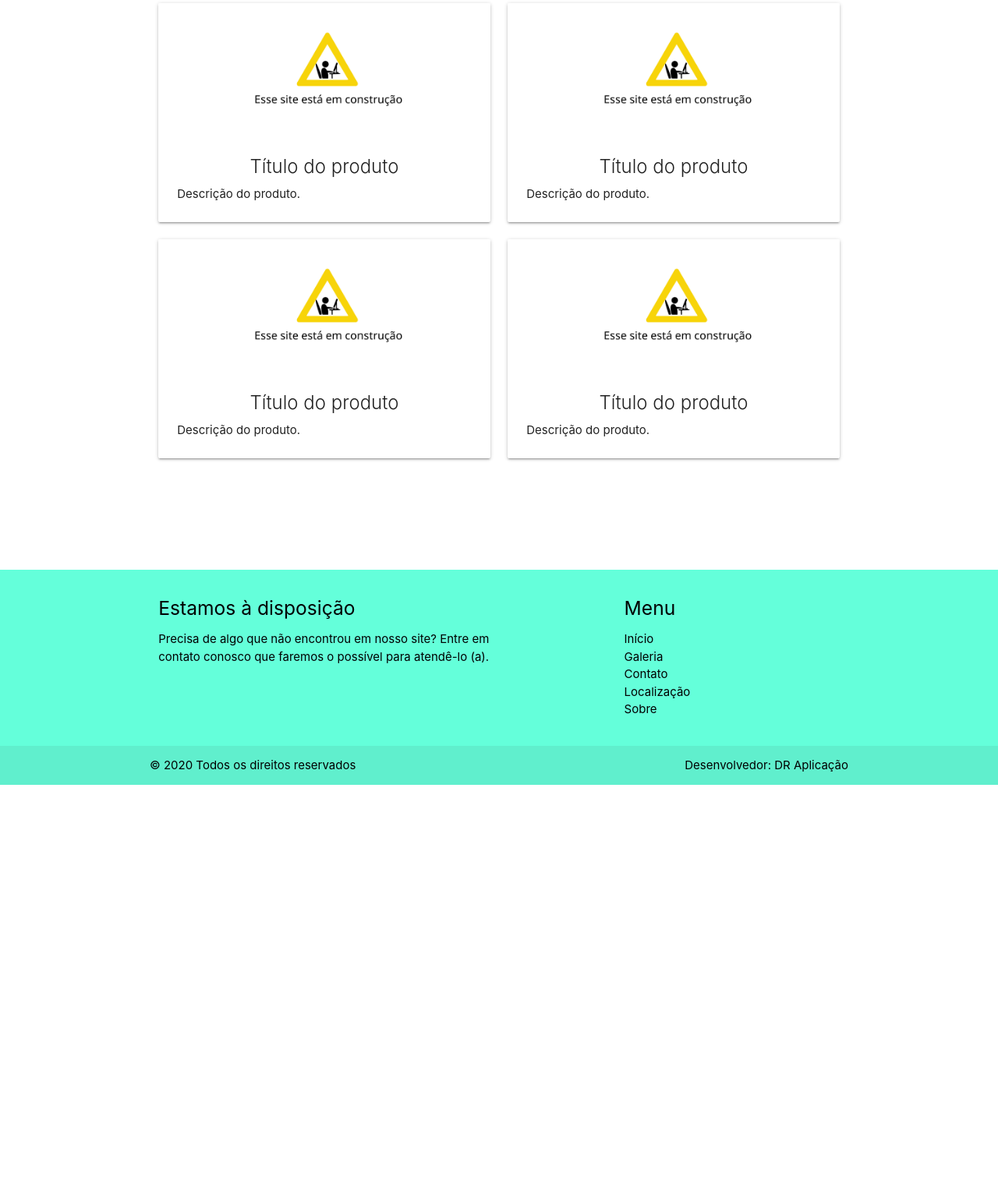
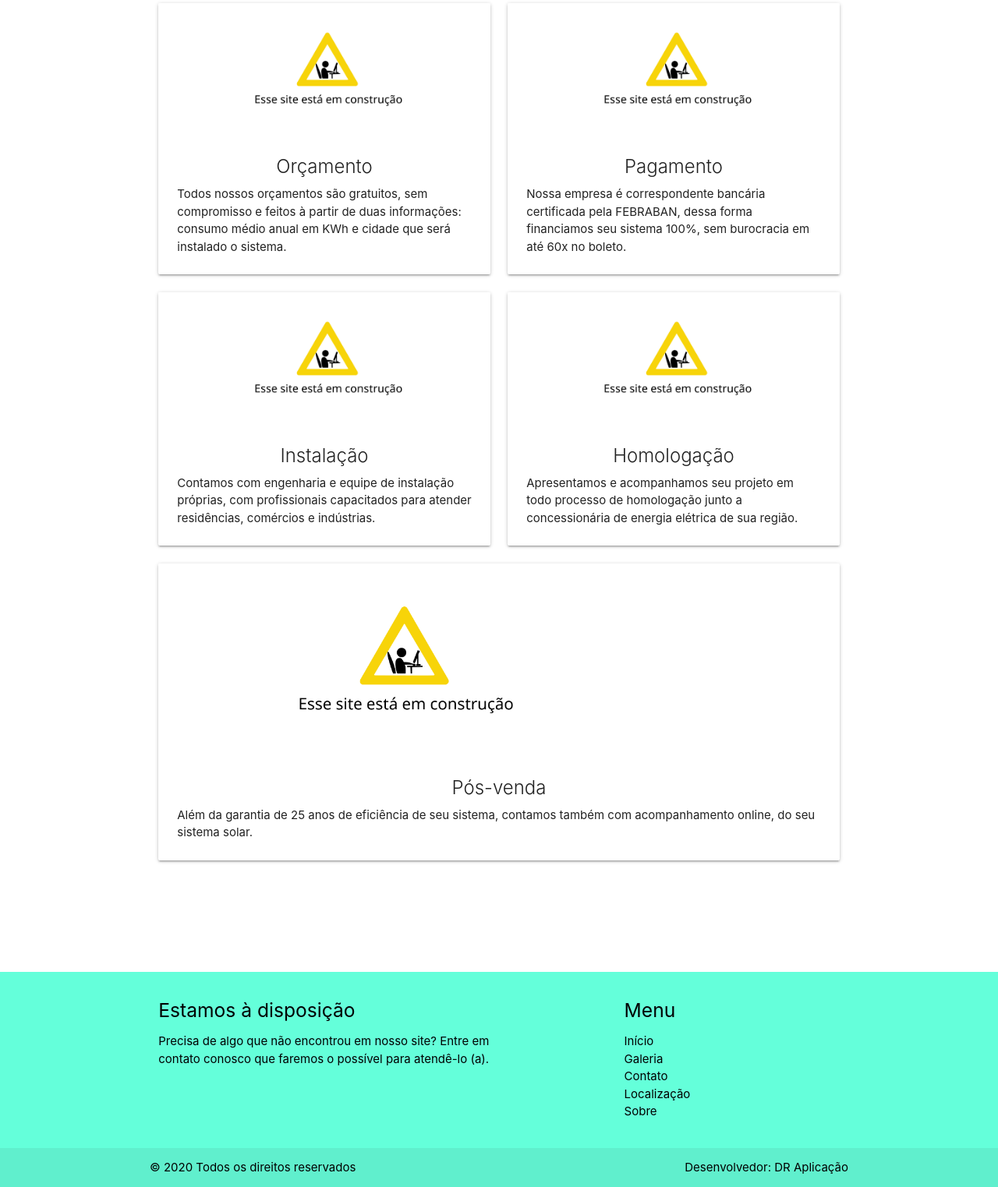
Before and after one commit to deivid-rds/site_materialize, a PHP site: page / in a window 1280 px wide. Shown: the part 849-2372 px from the top of the page at 78% size. Before the commit the page ends 1856 px from the top, so only its background shows below. Run offline with PHP 8.4, Linux system fonts and the light colour scheme.

Commit message:
Alterar descriçao e layout

```diff
--- a/7.lllautomacao/index.php
+++ b/7.lllautomacao/index.php
@@ -111,8 +111,9 @@
                             <img class="img_principal" src="imagem/siteConstrucao.png">
                         </div>
                         <div class="card-content">
-                            <span class="card-title center">Título do produto</span>
-                            <p>Descrição do produto.</p>
+                            <span class="card-title center">Orçamento</span>
+                            <p>Todos nossos orçamentos são gratuitos, sem compromisso e feitos à partir de duas
+                               informações: consumo médio anual em KWh e cidade que será instalado o sistema.</p>
                         </div>
                     </div>
                 </div>
@@ -123,8 +124,9 @@
                             <img class="img_principal" src="imagem/siteConstrucao.png">
                         </div>
                         <div class="card-content">
-                            <span class="card-title center">Título do produto</span>
-                            <p>Descrição do produto.</p>
+                            <span class="card-title center">Pagamento</span>
+                            <p>Nossa empresa é correspondente bancária certificada pela FEBRABAN, dessa forma
+                               financiamos seu sistema 100%, sem burocracia em até 60x no boleto.</p>
                         </div>
                     </div>
                 </div>
@@ -135,8 +137,9 @@
                             <img class="img_principal" src="imagem/siteConstrucao.png">
                         </div>
                         <div class="card-content">
-                            <span class="card-title center">Título do produto</span>
-                            <p>Descrição do produto.</p>
+                            <span class="card-title center">Instalação</span>
+                            <p>Contamos com engenharia e equipe de instalação próprias, com profissionais capacitados
+                               para atender residências, comércios e indústrias.</p>
                         </div>
                     </div>
                 </div>
@@ -147,8 +150,22 @@
                             <img class="img_principal" src="imagem/siteConstrucao.png">
                         </div>
                         <div class="card-content">
-                            <span class="card-title center">Título do produto</span>
-                            <p>Descrição do produto.</p>
+                            <span class="card-title center">Homologação</span>
+                            <p>Apresentamos e acompanhamos seu projeto em todo processo de homologação junto a
+                               concessionária de energia elétrica de sua região.</p>
+                        </div>
+                    </div>
+                </div>
+
+                <div class="col s12 m12 l12">
+                    <div class="card hoverable">
+                        <div class="card-image">
+                            <img class="img_principal" src="imagem/siteConstrucao.png">
+                        </div>
+                        <div class="card-content">
+                            <span class="card-title center">Pós-venda</span>
+                            <p>Além da garantia de 25 anos de eficiência de seu sistema, contamos também com
+                               acompanhamento online, do seu sistema solar.</p>
                         </div>
                     </div>
                 </div>
```
